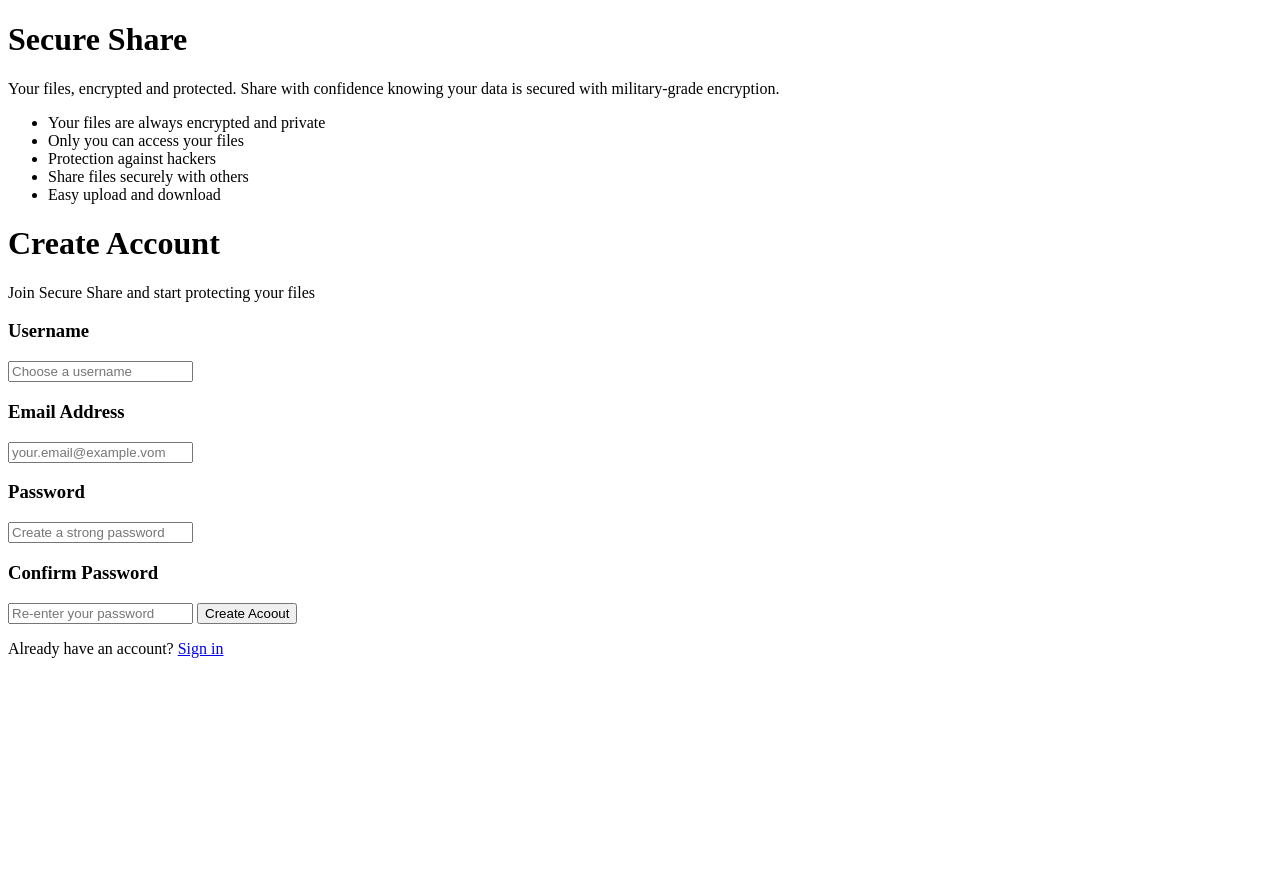
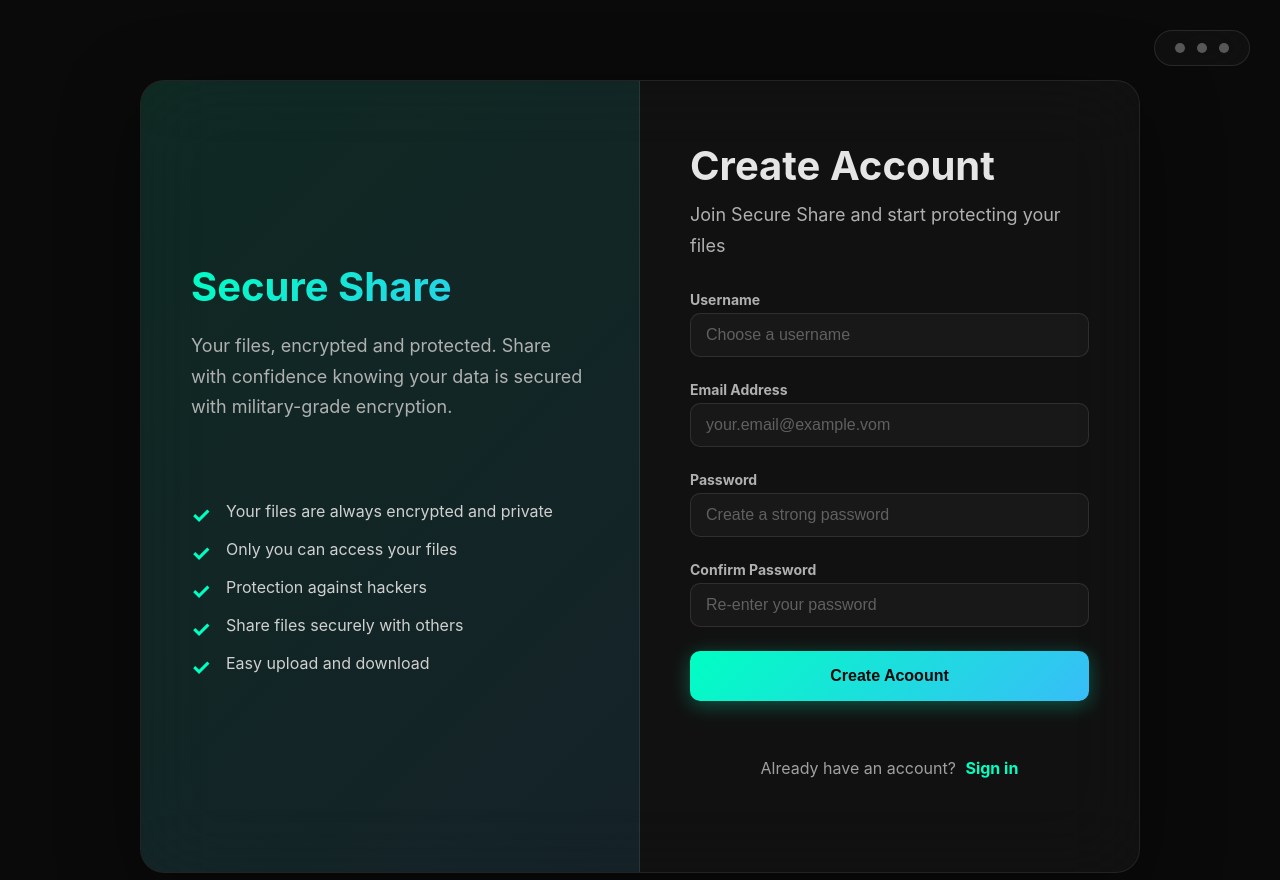
Before and after one commit to manel-A-tech/Secure-file-management-system, a Flask app: page /register in a window 1280 px wide. Before the commit the page ends 658 px from the top, so only its background shows below. Run offline with Flask 3, Linux system fonts and the light colour scheme.

Commit message:
registration & login styling

```diff
--- a/static/style.css
+++ b/static/style.css
@@ -1,3 +1,236 @@
+*{
+  margin: 0;
+  padding: 0;
+  box-sizing: border-box;
+}
+
 body{
+  font-family: 'Inter' , 'Segoe UI' ;
+  min-height: 100vh;
+  background-color: #0a0a0a ;
+  color: #e5e5e5;
+}
+
+/* registration & login pages styling*/
+
+.auth-container{
+  display: grid;
+  grid-template-columns: 1fr 1fr;
+  margin: 80px auto;
+  background: rgba(255, 255, 255, 0.03);
+  border: 1px solid rgba(255, 255, 255, 0.08);
+  box-shadow: 0 20px 80px rgba(0, 0, 0, 0.4);
+  backdrop-filter: blur(40px);
+  border-radius: 24px;
+  max-width: 1000px;
+  min-height: 500px;
+  overflow: hidden;
+}
+
+.auth-left{
+  display: flex;
+  flex-direction: column;
+  justify-content: center;
+  padding: 60px 50px;
+  background: linear-gradient(135deg, rgba(0, 255, 194, 0.1) 0%, rgba(56, 189, 248, 0.1) 100%);
+  border-right: 1px solid rgba(255, 255, 255, 0.08);
+}
+
+.auth-left h1{
+  font-size:40px ;
+  margin-bottom: 20px;
+  background: linear-gradient(135deg, #00ffc2 0%, #38bdf8 100%);
+  -webkit-background-clip: text;
+  -webkit-text-fill-color: transparent;
+  background-clip: text;
+}
+
+.auth-left p {
+  font-size: 18px;
+  margin-bottom: 30px;
+  color: #b0b0b0;
+  line-height: 1.7;
+}
+
+.auth-left ul {
+  list-style: none;
+  margin-top: 30px;
+}
+
+.auth-left ul li {
+  margin: 18px 0;
+  padding-left: 35px;
+  position: relative;
+  font-size: 1rem;
+  color: #d0d0d0;
+}
+
+.auth-left ul li:before {
+  content: "✓";
+  position: absolute;
+  left: 0;
+  font-weight: bold;
+  font-size: 1.4rem;
+  color: #00ffc2;
+}
+
+.auth-right{
+  display: flex;
+  flex-direction: column;
+  justify-content: center;
+  padding: 60px 50px;
+}
+
+.auth-right h1 {
+  font-size:40px ;
+  margin-bottom: 10px;
+}
+
+.auth-right p {
+  font-size: 18px;
+  margin-bottom: 30px;
+  color: #b0b0b0;
+  line-height: 1.7;
+}
+
+.form-grp{
+  margin-bottom: 24px;
+  display: flex;
+  flex-direction: column;
+  gap: 5px;
+}
+
+.form-grp label{
+  color: #b0b0b0;
+  font-size: 14px;
+  font-weight: bold;
+}
+
+.form-grp input {
+  width: 100%;
+  padding: 12px 15px;
+  background: rgba(255, 255, 255, 0.03);
+  color: #ffffff;
+  border: 1px solid rgba(255, 255, 255, 0.1);
+  border-radius: 10px;
+  font-size: 16px;
+  transition: all 0.3s ease;
+}
+
+.form-grp input::placeholder {
+  color: #606060;
+}
+
+.form-grp input:focus  {
+  outline: none;
+  border-color: #00ffc2;
+  background: rgba(255, 255, 255, 0.05);
+  box-shadow: 0 0 0 3px rgba(0, 255, 194, 0.1);
+}
+
+.create-account-btn{
+ width: 100%;
+ padding: 16px;
+ border: none;
+ border-radius: 10px;
+ font-size: 16px;
+ font-weight: 600;
+ cursor: pointer;
+ transition: all 0.3s ease;
+ box-shadow: 0 4px 20px rgba(0, 255, 194, 0.3);
+ background: linear-gradient(135deg, #00ffc2 0%, #38bdf8 100%);
+ color: #0a0a0a;
 
 }
+
+.create-account-btn:hover {
+  transform: translateY(-2px);
+  box-shadow: 0 8px 30px rgba(0, 255, 194, 0.4);
+}
+
+.auth-footer{
+  text-align: center;
+  margin-top: 30px;
+}
+
+.auth-footer p {
+color: #a0a0a0;
+font-size:16px;
+}
+
+.auth-footer a {
+  color: #00ffc2;
+  text-decoration: none;
+  font-weight: bold;
+  padding-left: 5px;
+  transition: color 0.3s ease-in-out;
+}
+
+.auth-footer a:hover {
+  color: #38bdf8;
+}
+
+.alert {
+padding: 14px 20px;
+border-radius: 10px;
+margin-bottom: 24px;
+font-size: 0.95rem;
+animation: slideIn 0.3s ease;
+border: 1px solid;
+}
+
+.alert-success {
+background-color: rgba(0, 255, 194, 0.1);
+color: #00ffc2;
+border-color: rgba(0, 255, 194, 0.3);
+    }
+
+.alert-error {
+background-color: rgba(239, 68, 68, 0.1);
+color: #ef4444;
+border-color: rgba(239, 68, 68, 0.3);
+}
+
+/* nav bar styling */
+.navbar {
+  position: fixed;
+  top: 30px;
+  right: 30px;
+  display: flex;
+  gap: 12px;
+  z-index: 100;
+  background: rgba(20, 20, 20, 0.6);
+  backdrop-filter: blur(20px);
+  padding: 12px 20px;
+  border-radius: 50px;
+  border: 1px solid rgba(255, 255, 255, 0.1);
+}
+
+.page-dot {
+  width: 10px;
+  height: 10px;
+  border-radius: 50%;
+  background: rgba(255, 255, 255, 0.3);
+  cursor: pointer;
+  transition: all 0.3s ease;
+  position: relative;
+}
+
+.page-dot a {
+  position: absolute;
+  top: 0;
+  left: 0;
+  width: 100%;
+  height: 100%;
+  border-radius: inherit;
+}
+
+.page-dot.active {
+  width: 28px;
+  border-radius: 5px;
+}
+
+.page-dot:hover:not(.active) {
+  background: rgba(255, 255, 255, 0.5);
+  transform: scale(1.2);
+}
--- a/templates/base.html
+++ b/templates/base.html
@@ -10,6 +10,16 @@
 </head>
 
 <body>
+  <!-- nav bar -->
+  <nav class="navbar">
+     <div class="page-dot" title="Home"><a href="{{ url_for('home') }}"></a></div>
+     <div class="page-dot" title="Sign Up"><a href="{{ url_for('register') }}"></a></div>
+     <div class="page-dot" title="Login">
+      <a href="{{ url_for('login') }}"></a>
+    </div>
+
+  </nav>
+
   {% block content %}
   {% endblock %}
 </body>
--- a/templates/index.html
+++ b/templates/index.html
@@ -6,6 +6,7 @@
 <h1>
   SecureShare
 </h1>
+<p>Enterprise-grade file encryption and sharing platform</p>
 <button>
   <a href="/register"> Sign Up</a>
 </button>
--- a/templates/registration.html
+++ b/templates/registration.html
@@ -5,8 +5,9 @@
 {% endblock %}
 
 {% block content %}
-<div class="content">
-   <div class="top-content">
+<div id="register" class="page active">
+  <div class="auth-container">
+   <div class="auth-left">
        <h1>Secure Share</h1>
        <p>
         Your files, encrypted and protected. Share with confidence knowing your data is secured with military-grade encryption.
@@ -19,7 +20,7 @@
           <li>Easy upload and download</li>
         </ul>
    </div>
-   <div class="bottom-content">
+   <div class="auth-right">
     <h1>Create Account</h1>
     <p>Join Secure Share and start protecting your files</p>
     {% with messages = get_flashed_messages(with_categories=true) %}
@@ -30,17 +31,30 @@
       {% endif %}
     {% endwith %}
      <form action="/" method="POST">
-       <h3>Username</h3>
+      <div class="form-grp">
+       <label>Username</label>
        <input type="text" placeholder="Choose a username" name="username" id="username">
-       <h3>Email Address</h3>
+      </div>
+      <div class="form-grp">
+       <label>Email Address</label>
        <input type="email"  placeholder="your.email@example.vom" name="email" id="email">
-       <h3>Password</h3>
+      </div>
+       <div class="form-grp">
+       <label >Password</label>
        <input type="password" placeholder="Create a strong password" name="password" id="password">
-       <h3>Confirm Password</h3>
+       </div>
+       <div class="form-grp">
+       <label >Confirm Password</label>
        <input type="password" placeholder="Re-enter your password">
-       <button>Create Acoout</button>
+       </div>
+       <div class="form-grp">
+          <button class="create-account-btn">Create Acoount</button>
+       </div>
      </form>
-     <p>Already have an account? <a href="/login">Sign in</a></p>
+     <div class="auth-footer">
+      <p>Already have an account? <a href="/login">Sign in</a></p>
+     </div>
+   </div>
    </div>
 </div>
 {% endblock %}
```
Also changed, not shown: templates/login.html (+19 -10 lines).
